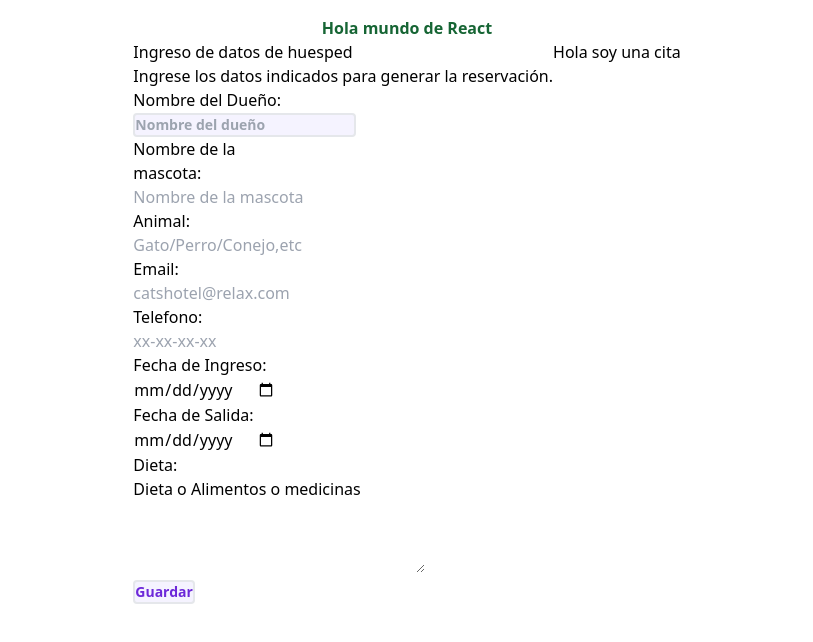
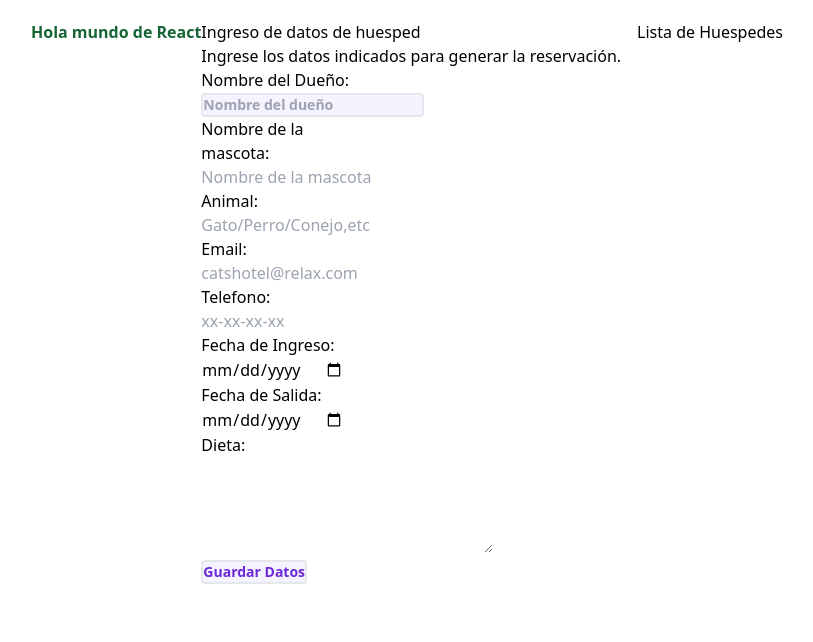
Before and after one commit to CrimsonEntity/Proyecto_Final_React, a React (Create React App) app in the folder cathotel/: page / in a window 1280 px wide. Shown: the top 642 px of the page, without its empty margins (233-1046 px from the left). Built offline with nearby package versions, Linux system fonts and the light colour scheme.

Commit message:
Proyecto base funcional, faltan los estilos

```diff
--- a/cathotel/src/App.js
+++ b/cathotel/src/App.js
@@ -1,15 +1,22 @@
+import { useState } from "react";
 import './App.css';
 import Formulario from './Formulario';
 import VisorDeHuespedes from './VisorDeHuespedes';
 
+
 function App() {
+
+  const [huespedes,setHuespedes]=useState([])
+
   return (
-    <div className='m-8 mt-4'>
+    <div className='container mx-auto mt-5 flex justify-center'>
       <h1 className='text-green-800 font-black text-center'>Hola mundo de React</h1>
-      <div className='container flex justify-center'>
-        <Formulario className='mr-3'  nombre={"Cat´s Hotel"}/>
-        <VisorDeHuespedes/>
-      </div>
+        <Formulario
+        huespedes={huespedes}
+        setHuespedes={setHuespedes}
+        />
+        <VisorDeHuespedes
+        huespedes={huespedes}/>
     </div>
   );
 }
--- a/cathotel/src/Formulario.jsx
+++ b/cathotel/src/Formulario.jsx
@@ -1,33 +1,132 @@
-import React from "react";
+import React, { useState } from "react"
 
-function Formulario ({nombre}) {
+export default function Formulario ({huespedes,setHuespedes}) {
+
+    const [dueño,setDueño]= useState("")
+    const [mascota,setMascota]= useState("")
+    const [animal,setAnimal]= useState("")
+    const [email,setEmail]= useState("")
+    const [tel,setTel]= useState("")
+    const [entrada,setEntrada]= useState("")
+    const [salida,setSalida]= useState("")
+    const [dieta,setDieta]= useState("")
+
+        function agregarHuesped(e){
+            e.preventDefault()
+            const huesped={
+                dueño,
+                mascota,
+                animal,
+                email,
+                tel,
+                entrada,
+                salida,
+                dieta
+            }
+            setHuespedes([...huespedes,huesped])
+            console.log("Ya se ejecuto la función")
+
+            setDueño("")
+            setMascota("")
+            setAnimal("")
+            setEmail("")
+            setTel("")
+            setEntrada("")
+            setSalida("")
+            setDieta("")
+
+        }
+
+
     return (
         <div>
             <h2>Ingreso de datos de huesped</h2>
             <p>Ingrese los datos indicados para generar la reservación.</p>
-            <form className="container w-40 flex-col ">
+            <form className="container w-40 flex-col" onSubmit={agregarHuesped}>
                 <label htmlFor="">Nombre del Dueño: </label>
-                <input className="rounded border-2 text-sm font-semibold bg-violet-50 text-violet-700
-      hover:bg-violet-100" type="text" name="dueño" id="dueño" placeholder="Nombre del dueño"/>
+                <input className="rounded border-2 text-sm font-semibold bg-violet-50 text-violet-700 hover:bg-violet-100"
+                    value={dueño}
+                    onChange={(e)=>{setDueño(e.target.value)}}
+                    type="text"
+                    name="dueño"
+                    id="dueño"
+                    placeholder="Nombre del dueño"
+                />
+
                 <label htmlFor="">Nombre de la mascota: </label>
-                <input type="text" name="mascota" id="mascota" placeholder="Nombre de la mascota"/>
+                <input
+                    value={mascota}
+                    onChange={(e)=>{setMascota(e.target.value)}}
+                    type="text"
+                    name="mascota"
+                    id="mascota"
+                    placeholder="Nombre de la mascota"
+                />
+
                 <label htmlFor="">Animal: </label>
-                <input type="text" name="animal" id="animal" placeholder="Gato/Perro/Conejo,etc" />
+                <input
+                    value={animal}
+                    onChange={(e)=>{setAnimal(e.target.value)}}
+                    type="text"
+                    name="animal"
+                    id="animal"
+                    placeholder="Gato/Perro/Conejo,etc"
+                />
+
                 <label htmlFor="">Email: </label>
-                <input type="email" name="email" id="email" placeholder="catshotel@relax.com"/>
+                <input
+                    value={email}
+                    onChange={(e)=>{setEmail(e.target.value)}}
+                    type="email"
+                    name="email"
+                    id="email"
+                    placeholder="catshotel@relax.com"
+                />
+
                 <label htmlFor="">Telefono: </label>
-                <input type="tel" name="tel" id="tel" placeholder="xx-xx-xx-xx"/>
+                <input
+                    value={tel}
+                    onChange={(e)=>{setTel(e.target.value)}}
+                    type="tel"
+                    name="tel"
+                    id="tel"
+                    placeholder="xx-xx-xx-xx"
+                />
+
                 <label htmlFor="">Fecha de Ingreso: </label>
-                <input type="date" name="entrada" id="entrada" />
+                <input
+                    value={entrada}
+                    onChange={(e)=>{setEntrada(e.target.value)}}
+                    type="date"
+                    name="entrada"
+                    id="entrada"
+                />
+
                 <label htmlFor="">Fecha de Salida: </label>
-                <input type="date" name="salida" id="salida" />
+                <input
+                    value={salida}
+                    onChange={(e)=>{setSalida(e.target.value)}}
+                    type="date"
+                    name="salida"
+                    id="salida"
+                />
+
                 <label htmlFor="">Dieta: </label>
-                <textarea type="text" name="dieta" id="dieta" rows="4" cols="30">Dieta o Alimentos o medicinas</textarea>
-                <input className="rounded border-2 text-sm font-semibold bg-violet-50 text-violet-700
-      hover:bg-violet-100" type="submit" value="Guardar"/>
+                <textarea
+                    value={dieta}
+                    onChange={(e)=>{setDieta(e.target.value)}}
+                    type="text"
+                    name="dieta"
+                    id="dieta"
+                    rows="4"
+                    cols="30"
+                >Dieta o Alimentos o medicinas</textarea>
+
+                <input className="rounded border-2 text-sm font-semibold bg-violet-50 text-violet-700 hover:bg-violet-100"
+                    type="submit"
+                    value="Guardar Datos"
+                />
             </form>
         </div>
     )
 }
-
-export default Formulario
--- a/cathotel/src/Huesped.jsx
+++ b/cathotel/src/Huesped.jsx
@@ -0,0 +1,18 @@
+import React from 'react'
+
+function Huesped({dueño, mascota, animal, email, tel, entrada, salida, dieta}) {
+  return (
+    <div className='ml-4'>
+        <p>Nombre del dueño: {dueño}</p>
+        <p>Nombre de la mascota: {mascota}</p>
+        <p>Tipo de Animal: {animal}</p>
+        <p>Correo Electrónico: {email}</p>
+        <p>Número de teléfono: {tel}</p>
+        <p>Fecha de Entrada al Hospedaje: {entrada}</p>
+        <p>Fecha de Salida del Hospedaje: {salida}</p>
+        <p>Dieta o Indicaciones especiales: {dieta}</p>
+    </div>
+  )
+}
+
+export default Huesped
--- a/cathotel/src/VisorDeHuespedes.jsx
+++ b/cathotel/src/VisorDeHuespedes.jsx
@@ -1,9 +1,24 @@
 import React from "react";
+import Huesped from "./Huesped";
 
-function VisorDeHuespedes () {
+
+function VisorDeHuespedes ({huespedes}) {
     return (
-        <div>
-            <h1>Hola soy una cita</h1>
+        <div className="ml-4">
+            <h2>Lista de Huespedes</h2>
+            {
+                huespedes.map((huesped)=>{
+                    return <Huesped
+                    dueño={huesped.dueño}
+                    mascota={huesped.mascota}
+                    animal={huesped.animal}
+                    email={huesped.email}
+                    tel={huesped.tel}
+                    entrada={huesped.entrada}
+                    salida={huesped.salida}
+                    dieta={huesped.dieta}/>
+                })
+            }
         </div>
     )
 }
```
